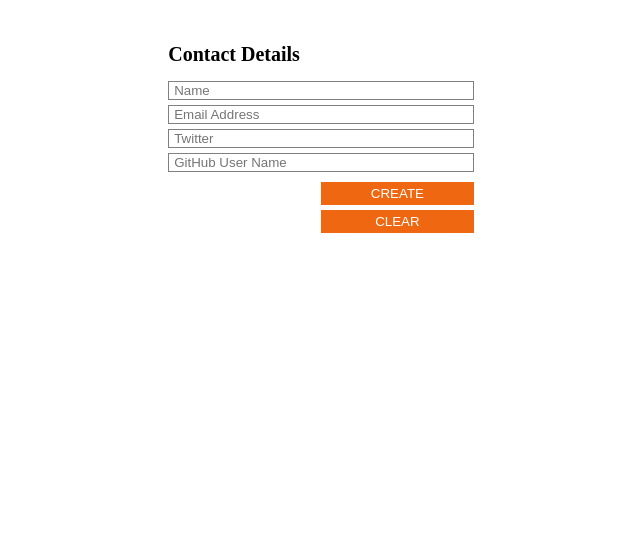
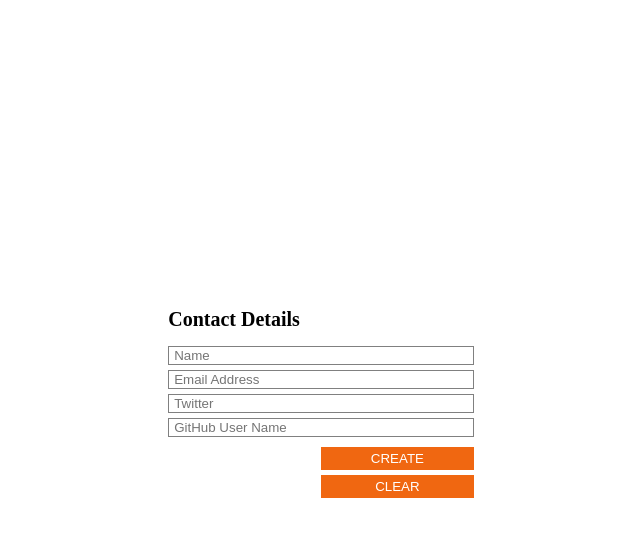
Before and after one commit to Dhananjai2003/QR-code-genrator, a browser extension: page index.html in a window 1280 px wide. Shown: the whole page, without its empty margins (319-959 px from the left). Drawn offline with nearby package versions, Linux system fonts and the light colour scheme.

Commit message:
centered the form in the web-page and fixed a bug

```diff
--- a/index.css
+++ b/index.css
@@ -7,7 +7,11 @@ form
 
 html
 {
-    min-width: 400px
+    min-width: 400px;
+    height: 100%;
+    display: flex;
+    justify-content: center;
+    align-items: center;
 }
 
 body
--- a/index.js
+++ b/index.js
@@ -83,8 +83,10 @@ create_button.addEventListener("click",function(e)
     e.preventDefault()
     if (name_check())
     {
+        name_text_box.style.borderBlockColor='grey'
         if (twitter_check())
         {
+            twitter_text_box.style.borderBlockColor='grey'
             if (email_check())
             {
                 name_value=name_text_box.value
@@ -104,8 +106,6 @@ create_button.addEventListener("click",function(e)
                 qr.make();
                 document.getElementById('placeHolder').innerHTML = qr.createImgTag();
                 email_text_box.style.borderBlockColor='grey'
-                twitter_text_box.style.borderBlockColor='grey'
-                name_text_box.style.borderBlockColor='grey'
             }
             else
             {
```
